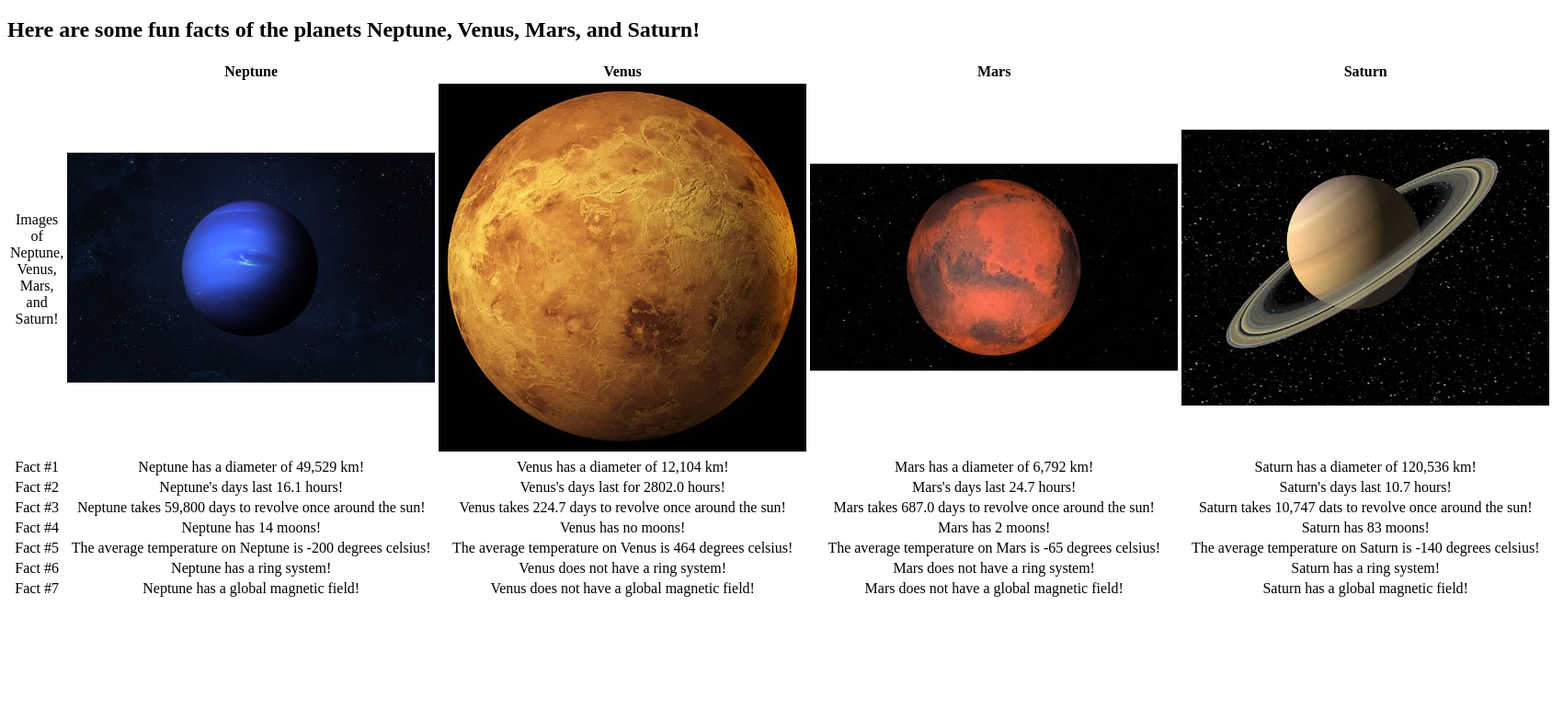
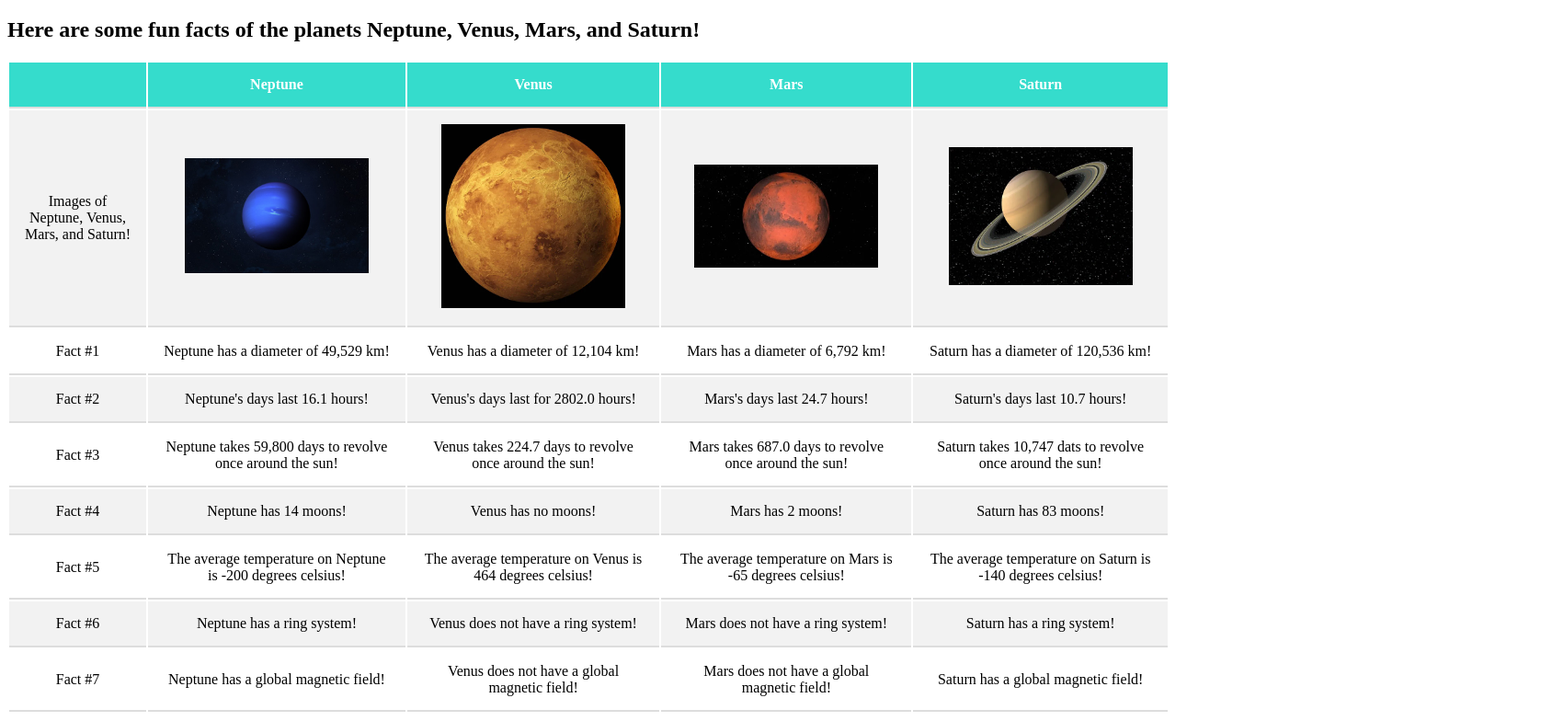
Before and after one commit to wziemba/Lab7, a plain HTML site: page index.html in a window 1280 px wide. Shown: the part 61-845 px from the top of the page at 92% size, 1688 px wide, since content can reach past the window. Before the commit the page ends 800 px from the top, so only its background shows below. Drawn offline with Linux system fonts and the light colour scheme; files that its build step writes are made by us from their sources.

Commit message:
Adding 10 css

```diff
--- a/style.css
+++ b/style.css
@@ -3,25 +3,40 @@ td {
 }
 
 #Neptune{
-	width: 400px;
+	width: 200px;
 	height: auto;
 }
 
 #Venus{
-	width: 400px;
+	width: 200px;
 	height: auto;
 }
 
 #Mars{
-	width: 400px;
+	width: 200px;
 	height: auto;
 }
 
 #Saturn{
-	width: 400px;
+	width: 200px;
 	height: auto;
 }
 
 table{
 	width: 100%;
 }
+
+th, td {
+	border-bottom: 2px solid #ddd;
+}
+
+tr:nth-child(even) {background-color: #f2f2f2;}
+
+th {
+	background-color: #35dccc;
+	color: white;
+}
+
+th, td {
+	padding: 15px;
+}
```
